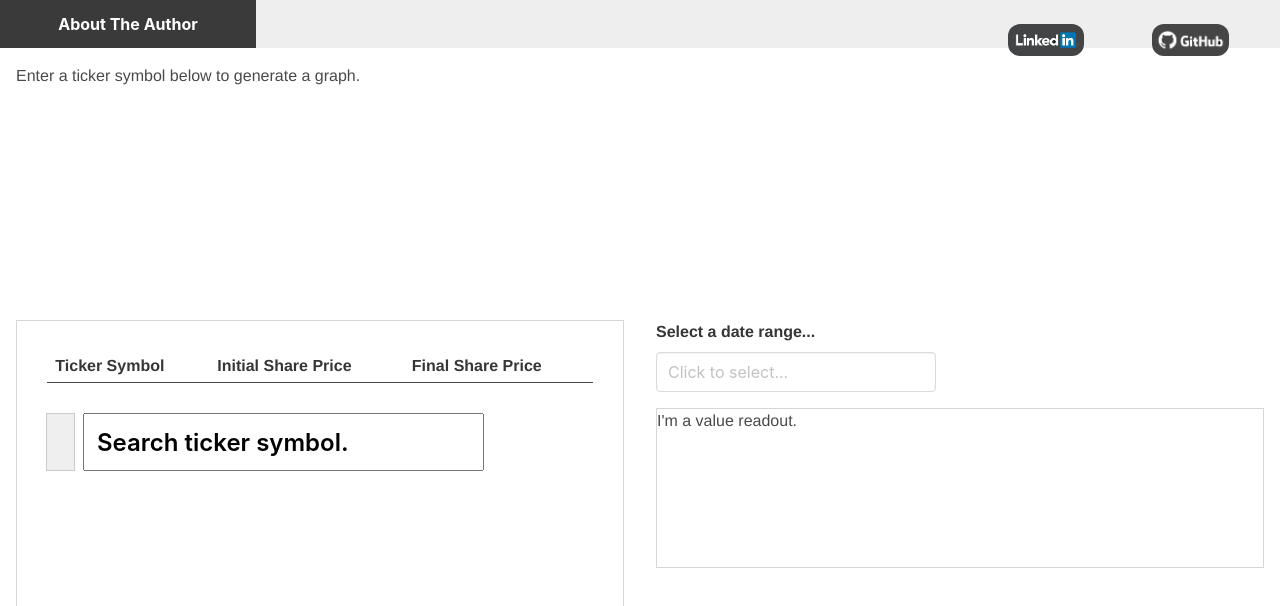
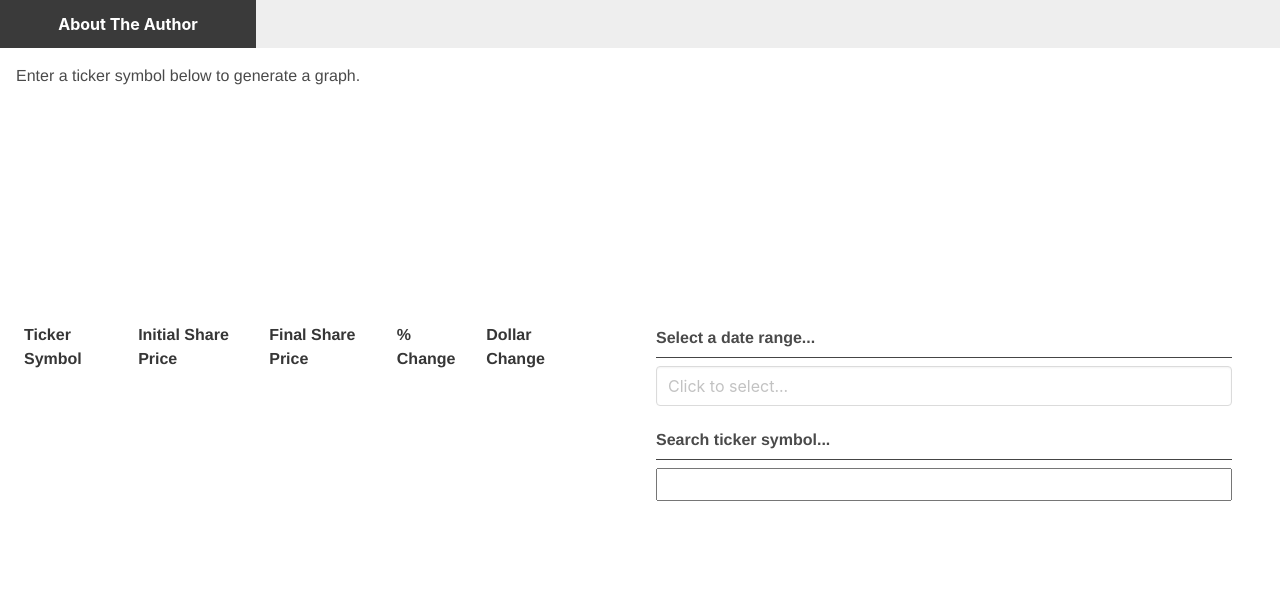
Before and after one commit to HarryMWinters/stock-price-delta, a Vue app: page / in a window 1280 px wide. Shown: the top 606 px of the page. Built offline with nearby package versions, Linux system fonts and the light colour scheme.

Commit message:
Control panel layout set

```diff
--- a/src/App.vue
+++ b/src/App.vue
@@ -2,13 +2,13 @@
   <div id="app">
     <Nav />
     <MultiGraph v-bind:chart="stackedChart" />
-    <ControlPanel
+    <StockPicker
       v-bind:stocks="stocks"
       v-bind:dates="dates"
-      v-bind:updater="stockUpdater"
-      v-bind:deleter="stockDeleter"
-      v-bind:initialDateUpdater="initialDateUpdater"
-      v-bind:finalDateUpdater="finalDateUpdater"
+      v-bind:updater="updater"
+      v-bind:deleter="deleter"
+      v-bind:intialDateUpdater="initialDateUpdater"
+      v-bind:finaldateUpdater="finalDateUpdater"
     />
   </div>
 </template>
@@ -17,15 +17,15 @@
 const axios = require("axios");
 
 import Nav from "./components/nav//Nav.vue";
-import ControlPanel from "./components/control-panel/ControlPanel.vue";
 import MultiGraph from "./components/mutli-graph/MultiGraph.vue";
+import StockPicker from "./components/stock-picker/StockPicker.vue";
 
 export default {
   name: "app",
   components: {
     Nav,
     MultiGraph,
-    ControlPanel
+    StockPicker
   },
 
   methods: {
--- a/src/components/control-panel/ControlPanel.vue
+++ /dev/null
@@ -1,53 +0,0 @@
-<template>
-  <div class="ControlPanel">
-    <StockPicker
-      v-bind:stocks="stocks"
-      v-bind:dates="dates"
-      v-bind:updater="updater"
-      v-bind:deleter="deleter"
-    />
-    <div class="col">
-      <DateRangePicker
-        v-bind:intialDateUpdater="initialDateUpdater"
-        v-bind:finaldateUpdater="finalDateUpdater"
-      />
-      <ValueReadout />
-    </div>
-  </div>
-</template>
-
-<script>
-import StockPicker from "../stock-picker/StockPicker.vue";
-import DateRangePicker from "./date-range-selector/DateRangeSelector.vue";
-import ValueReadout from "./value-readout/ValueReadout.vue";
-
-export default {
-  name: "ControlPanel",
-  props: {
-    stocks: Array,
-    dates: Object,
-    updater: Function,
-    deleter: Function,
-    initialDateUpdater: Function,
-    finalDateUpdater: Function
-  },
-  components: {
-    StockPicker,
-    ValueReadout,
-    DateRangePicker
-  }
-};
-</script>
-
-<!-- Add "scoped" attribute to limit CSS to this component only -->
-<style scoped>
-.ControlPanel {
-  display: grid;
-  grid-template-columns: 1fr 1fr;
-}
-
-/* .col {
-  display: grid;
-  grid-template-rows: 1fr 1fr;
-} */
-</style>
--- a/src/components/control-panel/date-range-selector/DateRangeSelector.vue
+++ b/src/components/control-panel/date-range-selector/DateRangeSelector.vue
@@ -1,10 +1,11 @@
 <template>
   <section>
-    <b-field label="Select a date range...">
+    <label :style="labelStyle">Select a date range...</label>
+    <b-field>
       <b-datepicker
         placeholder="Click to select..."
         v-model="dates"
-        :style="style"
+        :style="datePickerStyle"
         @input="updateDates"
         range
       ></b-datepicker>
@@ -21,9 +22,15 @@ export default {
   },
   data() {
     return {
-      showWeekNumber: false,
-      style: {
-        width: "20em"
+      datePickerStyle: {
+        marginTop: "0em"
+      },
+      labelStyle: {
+        borderBottom: "1px solid #454545",
+        fontWeight: "bolder",
+        marginBottom: "0.5em",
+        padding: "0.4rem 0rem",
+        width: "100%"
       },
       dates: []
       // [startDate, endDate]
@@ -40,9 +47,11 @@ export default {
 
 <style scoped>
 section {
+  display: flex;
+  flex-direction: column;
   margin: 1em;
-}
-b-datepicker {
-  width: 2em;
+  margin-top: 1em;
+  width: 90%;
+  padding: 0;
 }
 </style>
--- /dev/null
+++ b/src/components/control-panel/stock-selector/StockSelector.vue
@@ -0,0 +1,53 @@
+<template>
+  <div id="newStock">
+    <label>Search ticker symbol...</label>
+    <input
+      type="text"
+      id="stockInputField"
+      v-on:focus="clearInput"
+      v-on:keydown.enter="submitStock"
+    />
+  </div>
+</template>
+
+<script>
+export default {
+  name: "StockSelector",
+  props: {
+    submitStock: Function
+  },
+  methods: {
+    clearInput: function(event) {
+      if (event.srcElement.value == event.srcElement.defaultValue) {
+        event.srcElement.value = "";
+      }
+    }
+  }
+};
+</script>
+
+<style scoped>
+#newStock {
+  display: flex;
+  flex-direction: column;
+  margin: 1em;
+  margin-top: 1em;
+  width: 90%;
+  padding: 0;
+}
+
+label {
+  border-bottom: 1px solid #454545;
+  font-weight: bolder;
+  margin-bottom: 0.5rem;
+  padding: 0.4rem 0rem;
+}
+
+input {
+  font-size: 1.5em;
+  margin: 0rem;
+  margin-left: 0rem;
+  font-weight: 600;
+  padding-left: 0.5em;
+}
+</style>
--- a/src/components/control-panel/value-readout/ValueReadout.vue
+++ /dev/null
@@ -1,24 +0,0 @@
-<template>
-  <div class="ValueReadout">
-    <h3>I'm a value readout.</h3>
-  </div>
-</template>
-
-<script>
-export default {
-  name: "ValueReadout",
-  props: {},
-  components: {}
-};
-</script>
-
-<!-- Add "scoped" attribute to limit CSS to this component only -->
-<style scoped>
-.ValueReadout {
-  background: var(--bg-element);
-  border: 1px var(--border) solid;
-  padding: 0;
-  margin: 1rem;
-  height: 10em;
-}
-</style>
--- a/src/components/nav/Nav.vue
+++ b/src/components/nav/Nav.vue
@@ -1,7 +1,7 @@
 <template>
   <nav class="Nav">
     <button class="bio">About The Author</button>
-    <a
+    <!-- <a
       class="profesionalLink"
       href="https://www.linkedin.com/in/code-bio/"
       rel="noopener noreferrer"
@@ -16,7 +16,7 @@
       target="_blank"
     >
       <img src="@/assets/github_logo.png" />
-    </a>
+    </a>-->
   </nav>
 </template>
 
@@ -34,7 +34,20 @@ export default {
 * {
   background-color: #eeeeee;
   border: 0;
+  margin: 0;
 }
+/*
+a {
+  padding: 0;
+  margin: 0;
+}
+
+img {
+  height: 2rem;
+  border-radius: 0.75em;
+  padding: 0em;
+  margin: 0em;
+} */
 
 .Nav {
   display: flex;
@@ -46,8 +59,8 @@ export default {
 
 .profesionalLink {
   align-self: flex-end;
-  margin: 0.5rem;
-  padding: 0.5rem;
+  margin: 0rem;
+  padding: 0rem;
   height: 1.5rem;
   width: 10%;
   min-width: 4rem;
@@ -68,9 +81,4 @@ export default {
   font-weight: bolder;
   font-size: 1em;
 }
-
-img {
-  height: 2rem;
-  border-radius: 0.75em;
-}
 </style>
--- a/src/components/stock-picker/StockPicker.vue
+++ b/src/components/stock-picker/StockPicker.vue
@@ -6,6 +6,8 @@
           <th>Ticker Symbol</th>
           <th>Initial Share Price</th>
           <th>Final Share Price</th>
+          <th>% Change</th>
+          <th>Dollar Change</th>
         </tr>
       </thead>
       <tr v-bind:key="stock.name" v-for="stock in stocks">
@@ -13,40 +15,41 @@
         <td v-if="stock.errMsg" class="errorMsg">Unable to retrieve data.</td>
         <td v-if="!stock.errMsg">$ {{stock.initialSharePrice}}</td>
         <td v-if="!stock.errMsg">$ {{stock.finalSharePrice}}</td>
+        <td v-if="!stock.errMsg">$ {{stock.initialSharePrice - stock.finalSharePrice}}</td>
+        <td v-if="!stock.errMsg">% {{percentageChange(stock)}}</td>
         <td v-on:click="deleter(stock)" id="deleteButton">x</td>
       </tr>
     </table>
-    <div id="newStock">
-      <button v-on:click="submitStock">
-        <img src="@/assets/add.png" />
-      </button>
-      <input
-        type="text"
-        id="stockInputField"
-        value="Search ticker symbol."
-        v-on:focus="clearInput"
-        v-on:keydown.enter="submitStock"
+    <div id="rightBox">
+      <DateRangePicker
+        v-bind:intialDateUpdater="initialDateUpdater"
+        v-bind:finaldateUpdater="finalDateUpdater"
       />
+      <StockSelector :submitStock="submitStock" />
     </div>
   </div>
 </template>
 
 <script>
+import DateRangePicker from "../control-panel/date-range-selector/DateRangeSelector.vue";
+import StockSelector from "../control-panel/stock-selector/StockSelector.vue";
+
 export default {
   name: "StockPicker",
   props: {
     stocks: Array,
     dates: Object,
     updater: Function,
-    deleter: Function
+    deleter: Function,
+    initialDateUpdater: Function,
+    finalDateUpdater: Function
+  },
+  components: {
+    StockSelector,
+    DateRangePicker
   },
 
   methods: {
-    clearInput: function(event) {
-      if (event.srcElement.value == event.srcElement.defaultValue) {
-        event.srcElement.value = "";
-      }
-    },
     submitStock: function() {
       const symbol = document
         .getElementById("stockInputField")
@@ -63,6 +66,16 @@ export default {
         this.updater(symbol);
       }
     }
+  },
+
+  computed: {
+    percentageChange(stock) {
+      return (
+        (stock.initialSharePrice -
+          stock.finalSharePrice / stock.initialSharePrice) *
+        100
+      );
+    }
   }
 };
 </script>
@@ -74,18 +87,20 @@ export default {
 }
 
 .StockPicker {
-  background: var(--bg-element);
-  border: 1px var(--border) solid;
-  margin: 1rem;
+  display: grid;
+  grid-template-columns: 1fr 1fr;
   padding: 0;
   height: 22em;
 }
 
+#rightBox {
+  grid-template-columns: 1fr;
+}
 table {
   width: 90%;
   border-collapse: collapse;
   border-bottom: 1px solid #454545;
-  margin: 5%;
+  margin: 1em;
 }
 
 thead {
@@ -104,37 +119,12 @@ td {
   border-bottom: 1px solid #454545;
 }
 
-img {
-  height: 2em;
-  width: 2em;
-}
-
-button {
-  padding: 1em;
-  border: none;
-  cursor: pointer;
-  outline: none;
-  border: 1px var(--border) solid;
-  margin-left: 1em;
-}
-
-button:active {
-  background: #656565;
-}
-
 input {
   font-size: 1.5em;
   margin: 0rem;
   margin-left: 0.5rem;
   font-weight: 600;
   padding-left: 0.5em;
-}
-
-#newStock {
-  margin: 1em;
-  display: flex;
-  flex-direction: row;
-  width: 60%;
 }
 
 .errorMsg {
```
